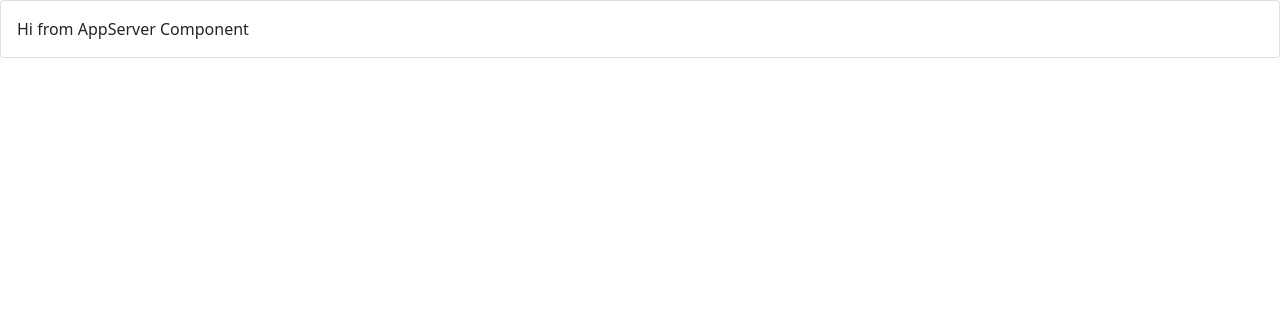
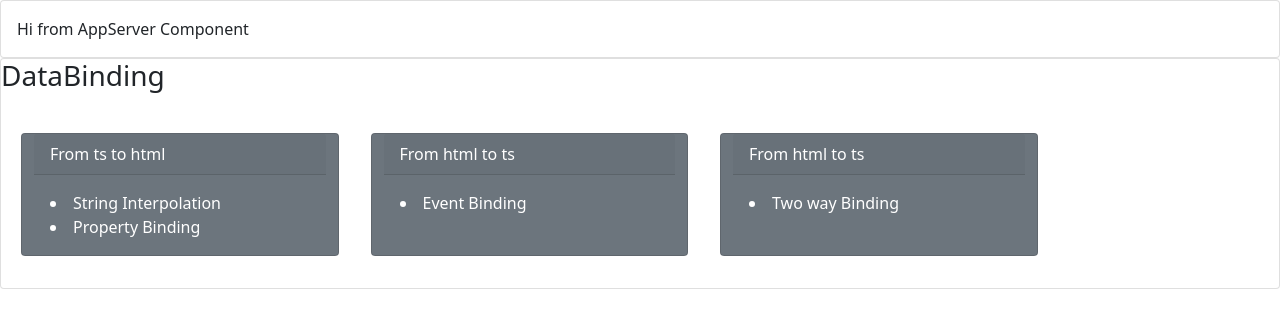
Before and after one commit to Rohit-Kumar-Sah/AngularConcepts, an Angular app: page / in a window 1280 px wide. Shown: the top 328 px of the page. Built offline with nearby package versions, Linux system fonts and the light colour scheme.

Commit message:
different types of dataBinding

```diff
--- a/src/app/app.component.html
+++ b/src/app/app.component.html
@@ -1 +1,38 @@
 <app-server></app-server>
+
+<div class="card">
+  <h3>DataBinding</h3>
+  <div class="card-body row">
+
+
+    <div class="card text-white bg-secondary m-3 col-sm-3 ">
+      <div class="card-header">From ts to html</div>
+      <div class="card-body">
+        <p class="card-text">
+          <li>String Interpolation</li>
+          <li>Property Binding</li>
+        </p>
+      </div>
+    </div>
+
+    <div class="card text-white bg-secondary m-3 col-sm-3 ">
+      <div class="card-header">From html to ts</div>
+      <div class="card-body">
+        <p class="card-text">
+          <li>Event Binding</li>
+        </p>
+      </div>
+    </div>
+
+    <div class="card text-white bg-secondary m-3 col-sm-3 ">
+      <div class="card-header">From html to ts</div>
+      <div class="card-body">
+        <p class="card-text">
+          <li>Two way Binding</li>
+        </p>
+      </div>
+    </div>
+
+
+  </div>
+</div>
```
